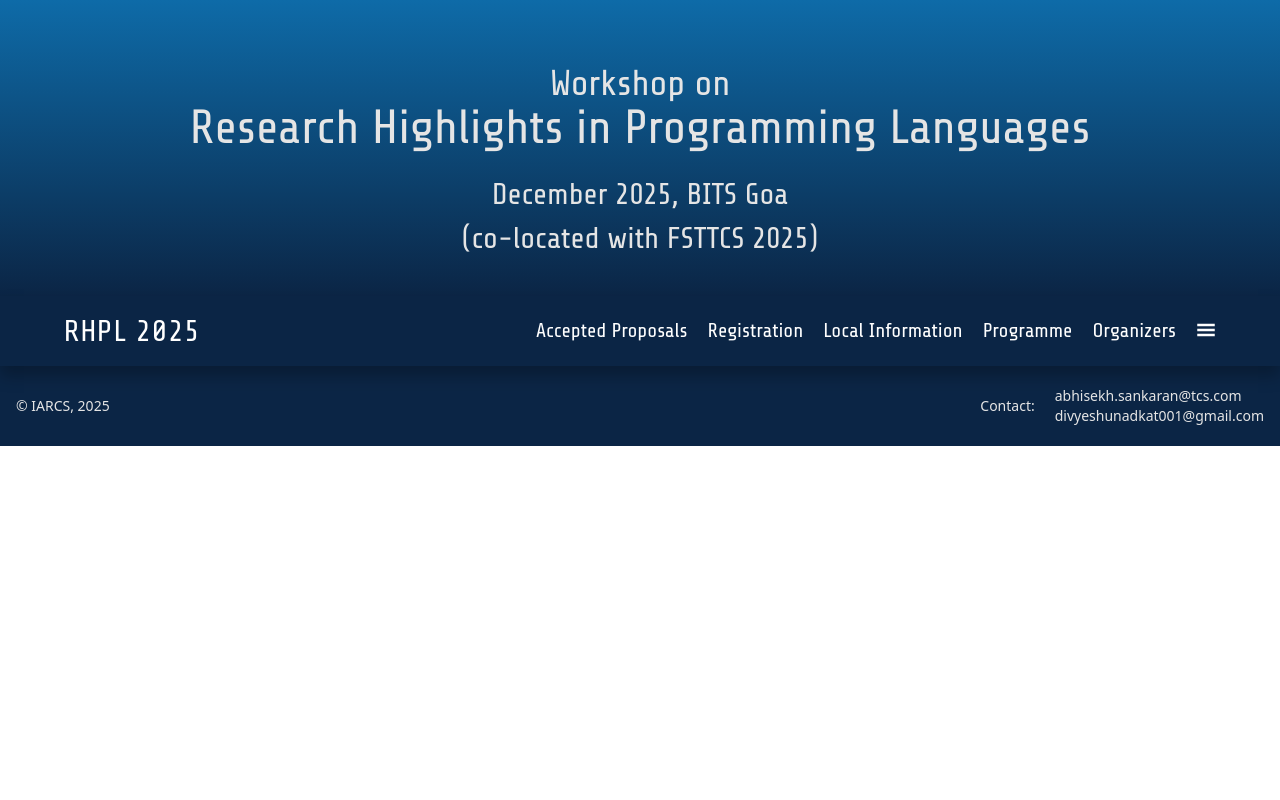
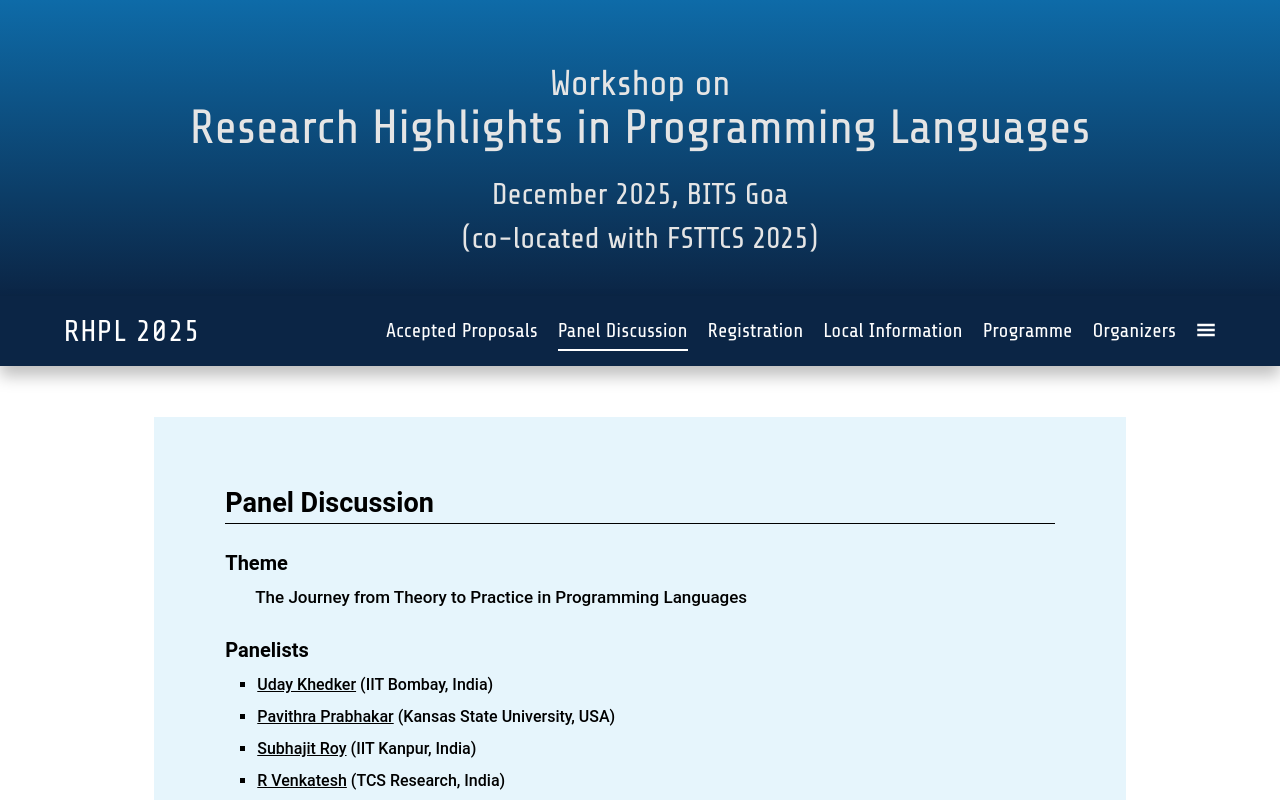
Before and after one commit to RajivDalal/RHPL, a React (Vite) app in the folder rhpl-web/: page /rhpl2025/panel_discussion in a window 1280 px wide. Shown: the top 800 px of the page. Built offline with nearby package versions, Linux system fonts and the light colour scheme; a web font is replaced by a local one.

Commit message:
Changes including panel discussion, local information and registration

```diff
--- a/rhpl-web/src/App.jsx
+++ b/rhpl-web/src/App.jsx
@@ -45,8 +45,8 @@ function App() {
 
   return (
 
-    <Router>
-    {/* <Router basename='/rhpl2025'> */}
+    // <Router>
+    <Router basename='/rhpl2025'>
       <Banner />
       <Navbar/>
       <Routes>
@@ -61,7 +61,7 @@ function App() {
         <Route path="/programme" element={<Programme />}/>
         <Route path="/registration" element={<Registration />}/>
         <Route path="/important_dates" element={<Important_dates />}/>
-        {/* <Route path="/panel_discussion" element={<Panel/>}/> */}
+        <Route path="/panel_discussion" element={<Panel/>}/>
       </Routes>
       <Link to="footer" className={`transition ease-in-out duration-[50] ${isButtonVisible?'opacity-100':' opacity-0 pointer-events-none'}`} smooth={true} duration={500}>
         <ContactButton />
--- a/rhpl-web/src/components/navbar.jsx
+++ b/rhpl-web/src/components/navbar.jsx
@@ -24,6 +24,7 @@ const Navbar = () => {
         <div className="flex justify-center items-center space-x-5 lg:text-[1.25rem] text-center font-share">
           <div className='hidden lg:flex space-x-5'>
             <NavLink onClick={handleLinkClick} to="/accepted_proposals">Accepted Proposals</NavLink>
+            <NavLink onClick={handleLinkClick} to='/panel_discussion'>Panel Discussion</NavLink>
             <NavLink onClick={handleLinkClick} to="/registration">Registration</NavLink>
             <NavLink onClick={handleLinkClick} to="/local_information">Local Information</NavLink>
             <NavLink onClick={handleLinkClick} to="/programme">Programme</NavLink>
--- a/rhpl-web/src/pages/local_information.jsx
+++ b/rhpl-web/src/pages/local_information.jsx
@@ -7,7 +7,9 @@ const Local_Information = () => {
         <h1 className="text-[27px] font-bold">Local Information</h1>
         <hr className="border-black pb-4"/>
 
-        The workshop will be held at <a className="underline" href="https://www.bits-pilani.ac.in/goa/" >BITS Pilani, K K Birla Goa Campus</a>.
+        RHPL 2025 will be held at <a className="underline" href="https://www.bits-pilani.ac.in/goa/" >BITS Pilani, K K Birla Goa Campus</a>. The local information page for the workshop is the same as that for FSTTCS 2025 and is linked below.
+
+        <span className="block mt-[10px]"><a className="underline" href="https://guptasid.bitbucket.io/fsttcs2025/">Local information for RHPL 2025</a></span>
       </p>
     </div>
   )
--- a/rhpl-web/src/pages/panel_discussion.jsx
+++ b/rhpl-web/src/pages/panel_discussion.jsx
@@ -5,40 +5,25 @@ const Panel = () => {
 
       <p className="py-10 listLink">
         <h1 className="text-[27px] font-bold md-6">Panel Discussion</h1>
-                 <hr className="border-black pb-6"/>
-         <h1 className="text-[20px] font-bold mb-2">Theme</h1>
+        <hr className="border-black pb-6"/>
 
-         Information about the theme of the discussion. <br />
-         And other details.
-        <h1 className="text-[20px] font-bold mt-10 mb-2">Panelists</h1>
+         <h2 className="inline-block text-[20px] font-bold">Theme</h2>
+         <span className="block text-[17px] ml-[30px] mt-[7px]">The Journey from Theory to Practice in Programming Languages</span>
+         {/*and the influence of AI in Software Engineering*/}
+        <h2 className="text-[20px] font-bold mt-6 mb-2">Panelists</h2>
 
         <ul className="list-[square] space-y-2 ml-8">
           <li>
-            <a href="https://abhisekhs.github.io/"><span className="underline"> Abhisekh Sankaran</span> (TCS Research) (co-Chair) </a>
+            <a href="https://www.cse.iitb.ac.in/~uday/"><span className="underline">Uday Khedker</span> (IIT Bombay, India) </a>
           </li>
           <li>
-            <a href="https://divyeshunadkat.github.io/"><span className="underline"> Divyesh Unadkat</span> (Synopsys) (co-Chair) </a>
+            <a href="https://www.cs.ksu.edu/about/people/faculty/prabhakar/"><span className="underline"> Pavithra Prabhakar</span> (Kansas State University, USA) </a>
           </li>
           <li>
-            <a href="https://www.csa.iisc.ac.in/~deepakd/"> <span className="underline">Deepak D'Souza</span> (IISc Bangalore) </a>
+            <a href="https://www.cse.iitk.ac.in/users/subhajit/"><span className="underline"> Subhajit Roy</span> (IIT Kanpur, India) </a>
           </li>
           <li>
-            <a href="https://www.cse.iitb.ac.in/~uday/"><span className="underline">Uday Khedker</span> (IIT Bombay) </a>
-          </li>
-          <li>
-            <a href="https://kumarmadhukar.github.io/"><span className="underline"> Kumar Madhukar</span> (IIT Delhi) </a>
-          </li>
-          <li>
-            <a href="https://kartiknagar.github.io/"><span className="underline"> Kartik Nagar</span> (IIT Madras) </a>
-          </li>
-          <li>
-            <a href="https://sumanthsprabhu.github.io//"> <span className="underline">Sumanth Prabhu</span> (TCS Research)  </a>
-          </li>
-          <li>
-            <a href="https://www.microsoft.com/en-us/research/people/grama/"><span className="underline"> Ganesan Ramalingam</span> (Microsoft) </a>
-          </li>
-          <li>
-            <a href="https://abhikrc.com/"><span className="underline"> Abhik Roychoudhury</span> (National University of Singapore) </a>
+            <a href="https://ieeexplore.ieee.org/author/37667716900"><span className="underline"> R Venkatesh</span> (TCS Research, India) </a>
           </li>
         </ul>
       </p>
--- a/rhpl-web/src/pages/programme.jsx
+++ b/rhpl-web/src/pages/programme.jsx
@@ -1,7 +1,11 @@
 const Programme = () => {
   return (
     <div className="content">
-      <p className="py-10">
+
+      <p className="py-10 paraLink">
+        <h1 className="text-[27px] font-bold">Programme</h1>
+        <hr className="border-black pb-4"/>
+
         TBA
       </p>
     </div>
--- a/rhpl-web/src/pages/registration.jsx
+++ b/rhpl-web/src/pages/registration.jsx
@@ -6,9 +6,11 @@ const Registration = () => {
         <h1 className="text-[27px] font-bold">Registration</h1>
         <hr className="border-black pb-4"/>
 
-        To register for RHPL 2025, you must register for FSTTCS 2025. The FSTTCS 2025 registration page is linked below.<br/><br/>
+        To register for RHPL 2025, you must register for FSTTCS 2025. The FSTTCS 2025 registration page is linked below.
 
-        <a className="underline" href="https://guptasid.bitbucket.io/fsttcs2025/registration.html" >FSTTCS 2025 registration page</a>
+        <span className="block mt-[10px] mb-[10px]"><a className="underline" href="https://guptasid.bitbucket.io/fsttcs2025/registration.html" >FSTTCS 2025 registration page</a></span>
+
+        The early registration deadline for FSTTCS 2025 is <b>November 30, 2025</b>.
 
       </p>
    </div>
```
Also changed, not shown: 1 other file (tests, documents, lock files or other folders).
